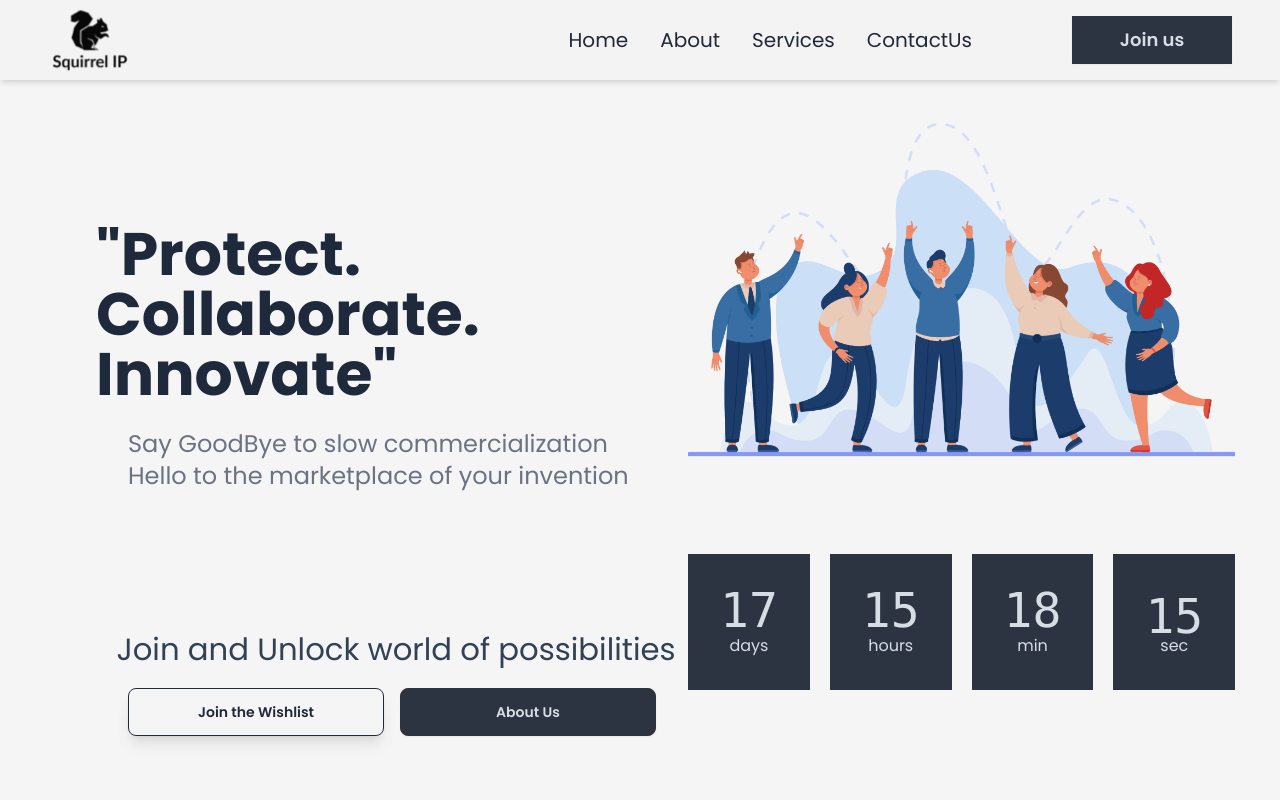
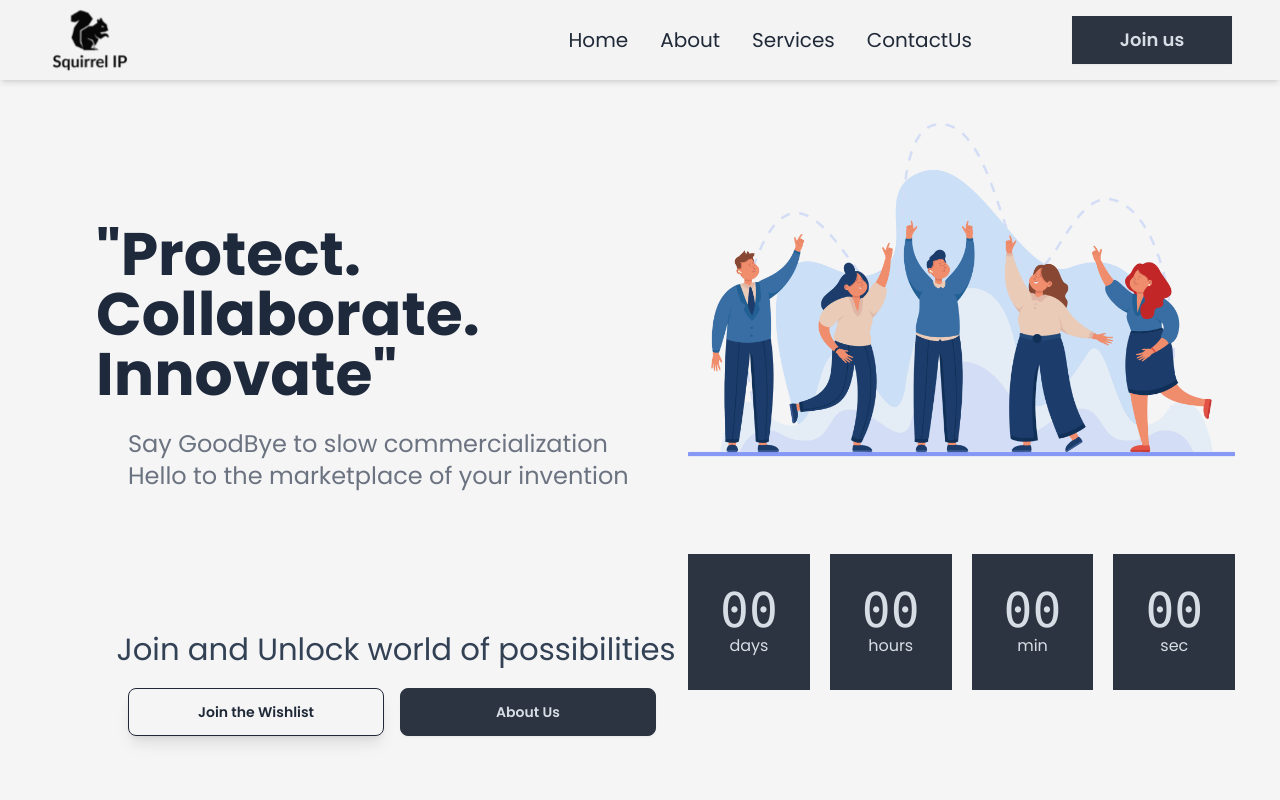
Before and after one commit to dipesh-m12/LaunchSquirrel_9Aug, a React (Create React App) app in the folder public/: page / in a window 1280 px wide. Shown: the top 800 px of the page. Built offline with nearby package versions, Linux system fonts and the light colour scheme.

Commit message:
Time updated

```diff
--- a/public/src/components/Extras/Counter.tsx
+++ b/public/src/components/Extras/Counter.tsx
@@ -8,7 +8,7 @@ function Counter() {
     seconds: "0",
   });
   useEffect(() => {
-    const countdownDate = new Date("2024-09-01T23:59:59"); // Replace with your launch date
+    const countdownDate = new Date("2024-09-015T23:59:59"); // Replace with your launch date
 
     const interval = setInterval(() => {
       const now = new Date();
```
